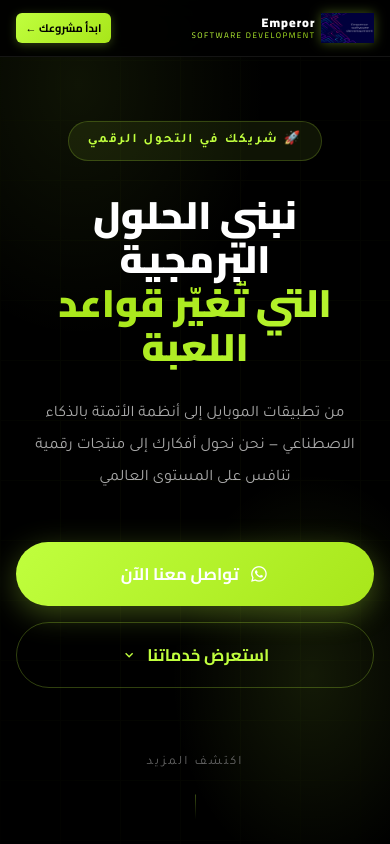
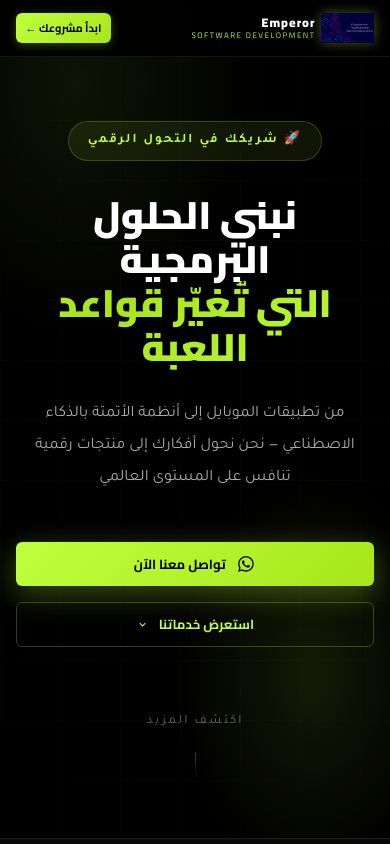
Before and after one commit to Hosam77hasan/emperor77, a plain HTML site: page index.html in a window 390 px wide. Shown: the top 844 px of the page. Drawn offline with nearby package versions, Linux system fonts and the light colour scheme.

Commit message:
Unify all button designs: rounded rectangle + fully responsive
Convert btn-primary, btn-outline, btn-gold, and inline email button
from oval (border-radius:50px) to sleek rounded rectangle (10px/8px/6px
scaled by breakpoint). Add responsive mobile styles at 768px and 480px
for consistent sizing across all screen sizes.

🤖 Generated with Codebuff
Co-Authored-By: Codebuff <noreply@codebuff.com>

```diff
--- a/index.html
+++ b/index.html
@@ -130,19 +130,21 @@
         .hero-cta { display:flex; gap:1rem; flex-wrap:wrap; justify-content:center; animation:fadeInUp 0.8s ease-out 0.4s both; }
         .btn-primary {
             display:inline-flex; align-items:center; gap:0.6rem;
-            padding:1rem 2.5rem;
+            padding:0.85rem 2rem;
             background:linear-gradient(135deg,var(--accent),var(--accent-2));
-            border:none; border-radius:50px; color:#fff; font-weight:700; font-size:1.05rem;
+            border:none; border-radius:10px; color:#000; font-weight:700; font-size:0.98rem;
             cursor:pointer; transition:all 0.3s; font-family:'Cairo',sans-serif;
             box-shadow:0 8px 30px rgba(192,255,62,0.3); position:relative; overflow:hidden;
+            text-decoration:none;
         }
         .btn-primary:hover { transform:translateY(-3px); box-shadow:0 15px 45px rgba(192,255,62,0.5); }
         .btn-outline {
             display:inline-flex; align-items:center; gap:0.6rem;
-            padding:1rem 2.5rem; background:transparent;
-            border:1.5px solid var(--border-accent); border-radius:50px;
-            color:var(--accent); font-weight:700; font-size:1.05rem;
+            padding:0.85rem 2rem; background:transparent;
+            border:1.5px solid var(--border-accent); border-radius:10px;
+            color:var(--accent); font-weight:700; font-size:0.98rem;
             cursor:pointer; transition:all 0.3s; font-family:'Cairo',sans-serif;
+            text-decoration:none;
         }
         .btn-outline:hover { background:rgba(192,255,62,0.08); border-color:var(--accent); transform:translateY(-3px); }
         .hero-scroll {
@@ -446,9 +448,9 @@
         .auto-cta-row { display:flex; gap:1rem; flex-wrap:wrap; }
         .btn-gold {
             display:inline-flex; align-items:center; gap:0.6rem;
-            padding:0.9rem 2rem;
+            padding:0.85rem 1.8rem;
             background:linear-gradient(135deg,var(--gold),#a8e61a);
-            border:none; border-radius:50px;
+            border:none; border-radius:10px;
             color:#0a0a0a; font-weight:800; font-size:0.95rem;
             cursor:pointer; text-decoration:none;
             transition:all 0.3s; font-family:'Cairo',sans-serif;
@@ -848,10 +850,12 @@
             }
             .hero { padding:4rem 4% 3rem; }
             .hero-cta { flex-direction:column; width:100%; }
-            .btn-primary, .btn-outline { width:100%; justify-content:center; }
+            .btn-primary, .btn-outline, .btn-gold { width:100%; justify-content:center; padding:0.7rem 1.5rem; font-size:0.88rem; border-radius:8px; }
             .process-steps::before { display:none; }
             section { padding:4rem 4%; }
             .cta-box { padding:2.5rem 1.5rem; }
+            .cta-btns { flex-direction:column; }
+            .cta-btns .btn-outline { font-size:0.88rem; padding:0.7rem 1.5rem; }
         }
         @media(max-width:480px) {
             .logo-img { height:30px; filter:drop-shadow(0 0 6px rgba(192,255,62,0.35)); }
@@ -863,6 +867,7 @@
                 font-size:11px;
                 border-radius:6px;
             }
+            .btn-primary, .btn-outline, .btn-gold { padding:0.6rem 1.2rem; font-size:0.82rem; border-radius:6px; }
         }
     </style>
 </head>
@@ -1409,7 +1414,7 @@
                     <i class='bx bxl-whatsapp' style="font-size:1.3rem"></i>
                     ابدأ على واتساب مجاناً
                 </button>
-                <a href="mailto:elhosam77@gmail.com" style="display:inline-flex;align-items:center;gap:0.6rem;padding:1rem 2.5rem;border:1.5px solid rgba(192,255,62,0.3);border-radius:50px;color:var(--accent);font-weight:700;font-family:'Cairo',sans-serif;text-decoration:none;transition:all 0.3s;font-size:1.05rem;" onmouseover="this.style.background='rgba(192,255,62,0.08)'" onmouseout="this.style.background='transparent'">
+                <a href="mailto:elhosam77@gmail.com" class="btn-outline" onmouseover="this.style.background='rgba(192,255,62,0.08)'" onmouseout="this.style.background='transparent'">
                     <i class='bx bx-envelope'></i>
                     راسلنا بالإيميل
                 </a>
```
